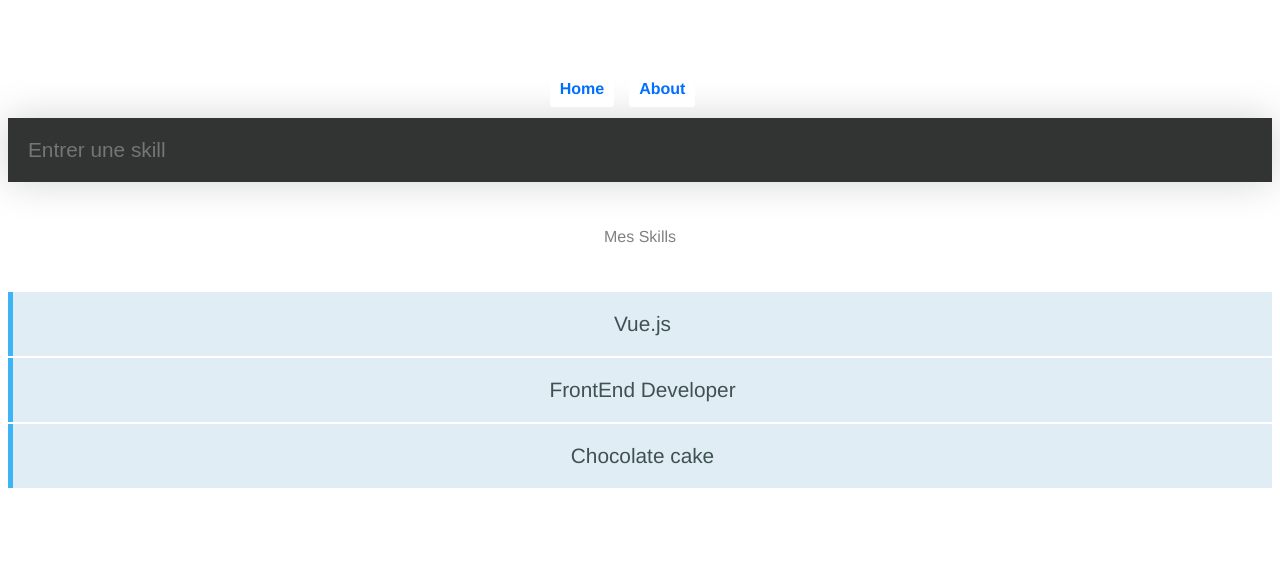
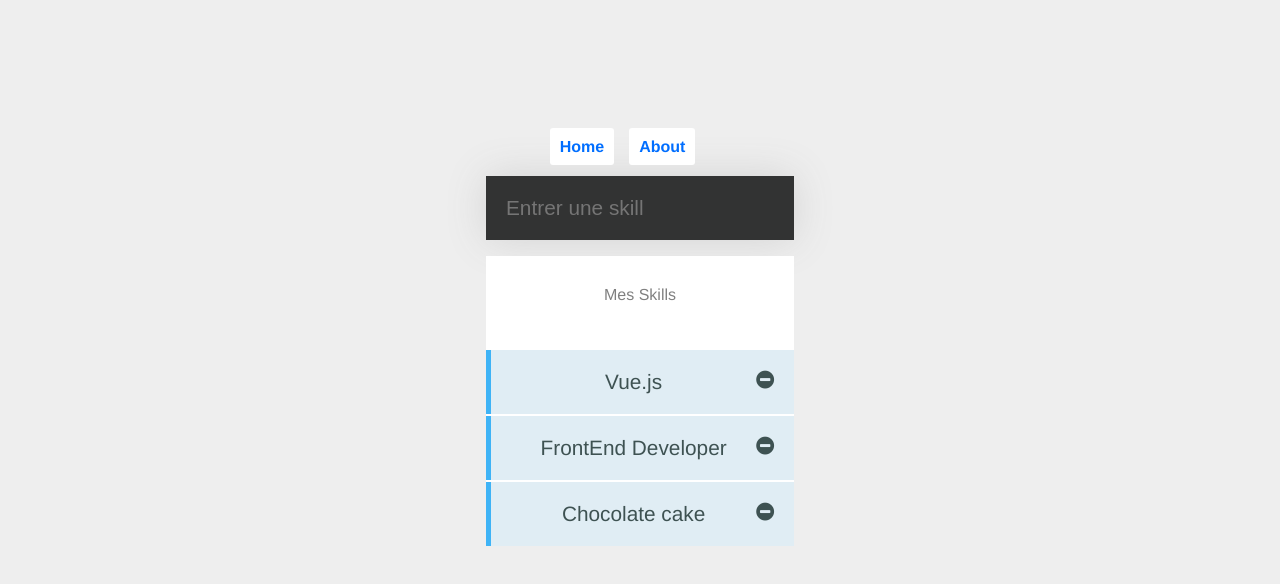
Before and after one commit to IpCeSs/VueTdSkills, a Vue app: page / in a window 1280 px wide. Shown: the top 584 px of the page. Built offline with nearby package versions, Linux system fonts and the light colour scheme; a small style sheet from the web is missing.

Commit message:
td terminé et fonctionnel

```diff
--- a/src/App.vue
+++ b/src/App.vue
@@ -28,6 +28,7 @@ export default {
   text-align: center;
   color: #2c3e50;
   margin-top: 60px;
+}
   body {
   background-color: #EEEEEE;
   font-family: 'Montserrat', sans-serif;
@@ -49,6 +50,6 @@ nav a {
   color: rgb(0, 110, 255);
   font-weight: bold;
   margin-right: 15px;
-}
+
 }
 </style>
--- a/src/components/Skills.vue
+++ b/src/components/Skills.vue
@@ -28,7 +28,9 @@
         <!-- On utilise enter/leave-active-class qui sont des classes relatives à animated.css transition-group marche
           avec v-fornpm-->
        <transition-group name="list" enter-active-class="animated bounceInUp" leave-active-class="animated bounceOutDown">
-          <li v-for="(data, index) in skills" :key='index'>{{data.skill}}</li>
+          <li v-for="(data, index) in skills" :key='index'>{{data.skill}}
+            <i class="fa fa-minus-circle" v-on:click="removeSkill(index)"></i>
+          </li>
         </transition-group>
       </ul>
     </div>
@@ -61,9 +63,9 @@ export default {
         }
       });
     },
-    removeSkill() {
-      this.skills.pop({ skill: this.skill });
-      this.skill = "";
+    removeSkill(id) {
+      this.skills.splice(id, 1);
+
     }
   }
 };
@@ -72,8 +74,11 @@ export default {
 
 <style scoped>
 /*On importe la bibliothèque animate.css grâce au CDN
-On peut donc accéder aux animations qu'elle propose*/
-@import "https://cdn.jsdelivr.net/npm/animate.css@3.5.2/animate.min.css" .holder {
+On peut donc accéder aux animations qu'elle propose et celle de fontawesome*/
+@import "https://cdn.jsdelivr.net/npm/animate.css@3.5.2" ;
+@import "https://maxcdn.bootstrapcdn.com/font-awesome/4.7.0/css/font-awesome.min.css";
+
+.holder {
   background: #fff;
 }
 
@@ -136,4 +141,9 @@ input {
     transform: scale(1);
   }
 }
+
+i {
+  float: right;
+  cursor: pointer;
+}
 </style>
```
